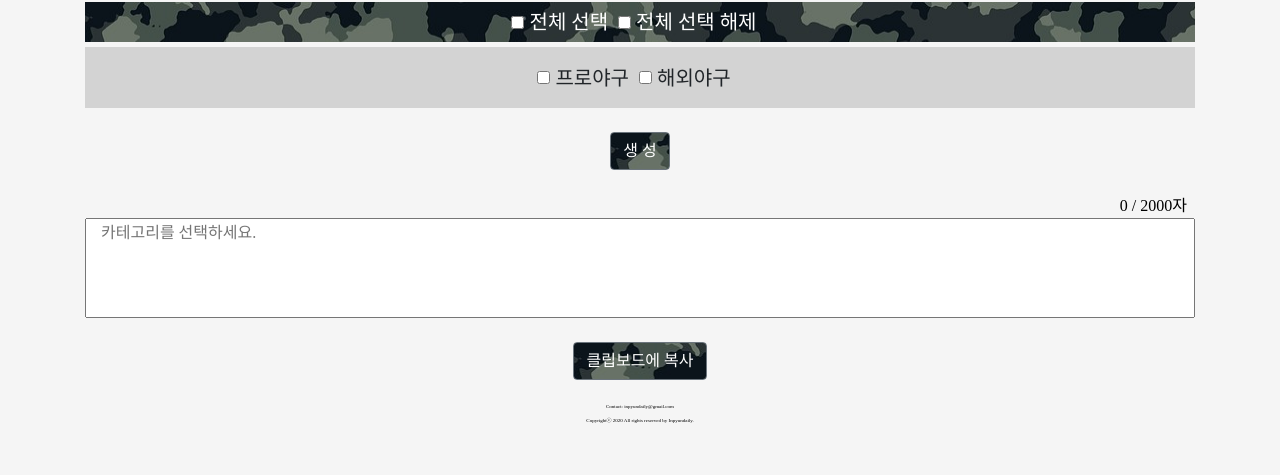
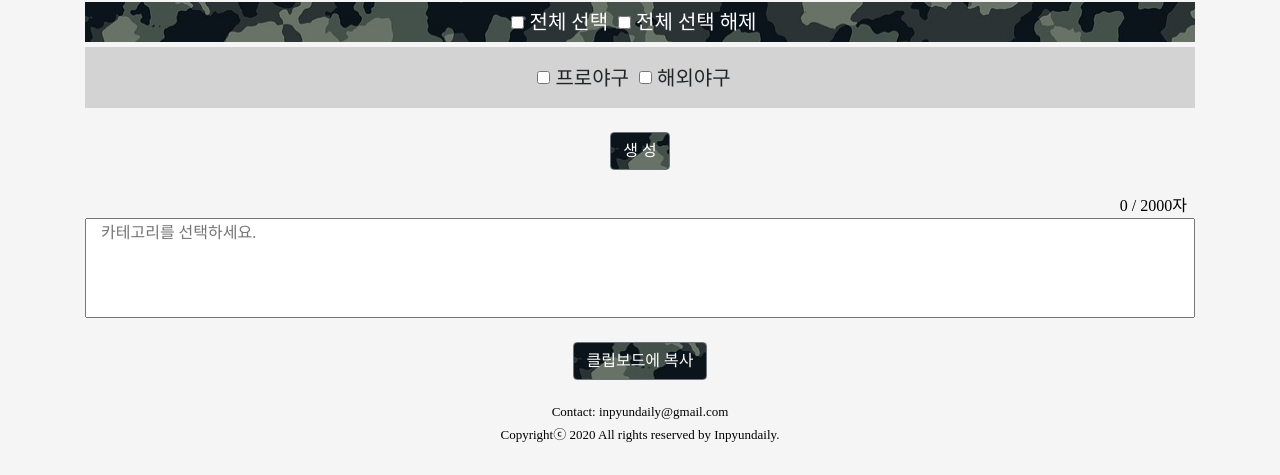
Before and after one commit to harry-jooyoung-kim/Inpyundaily, a plain HTML site: page index.html in a window 1280 px wide. Shown: the part 683-1158 px from the top of the page. Drawn offline with nearby package versions, Linux system fonts and the light colour scheme; a web font is replaced by a local one.

Commit message:
copyright

```diff
--- a/style2.css
+++ b/style2.css
@@ -112,7 +112,7 @@ left: calc(40%);
 
 .copyright{
     color: black;
-    font-size: 5px;
+    font-size: 13px;
     text-align: center;
 }
 
```
